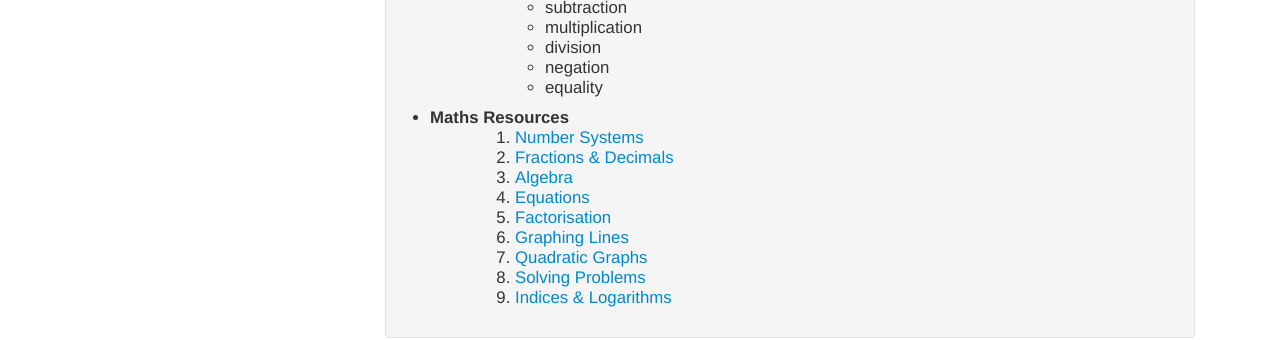
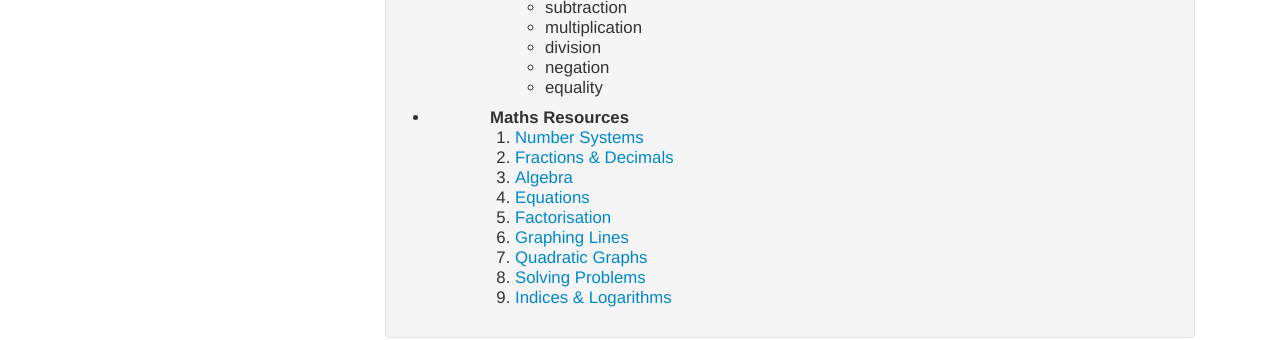
Before and after one commit to bjg/bridgingmodule2013, a Jekyll site: the page built from index.html, in a window 1280 px wide and 900 px high, scrolled down 1406 px. Shown: the part 150-490 px from the top of the window. Built offline with Jekyll 4.4.1, drawn with Linux system fonts in a browser that asks for light colours.

Commit message:
Unit 2 content

```diff
--- a/_includes/unit2.html
+++ b/_includes/unit2.html
@@ -39,7 +39,7 @@
         </p>
     </li>
     <li>
-        <strong>Maths Resources</strong>
+        <strong  style="padding-left:60px">Maths Resources</strong>
         <ol style="padding-left:60px">
             <li><a href="/public/worksheets/Ch1-Number Systems.pdf">Number Systems</a></li>
             <li><a href="/public/worksheets/Ch2-Fractions & Decimals.pdf">Fractions & Decimals</a></li>
```
